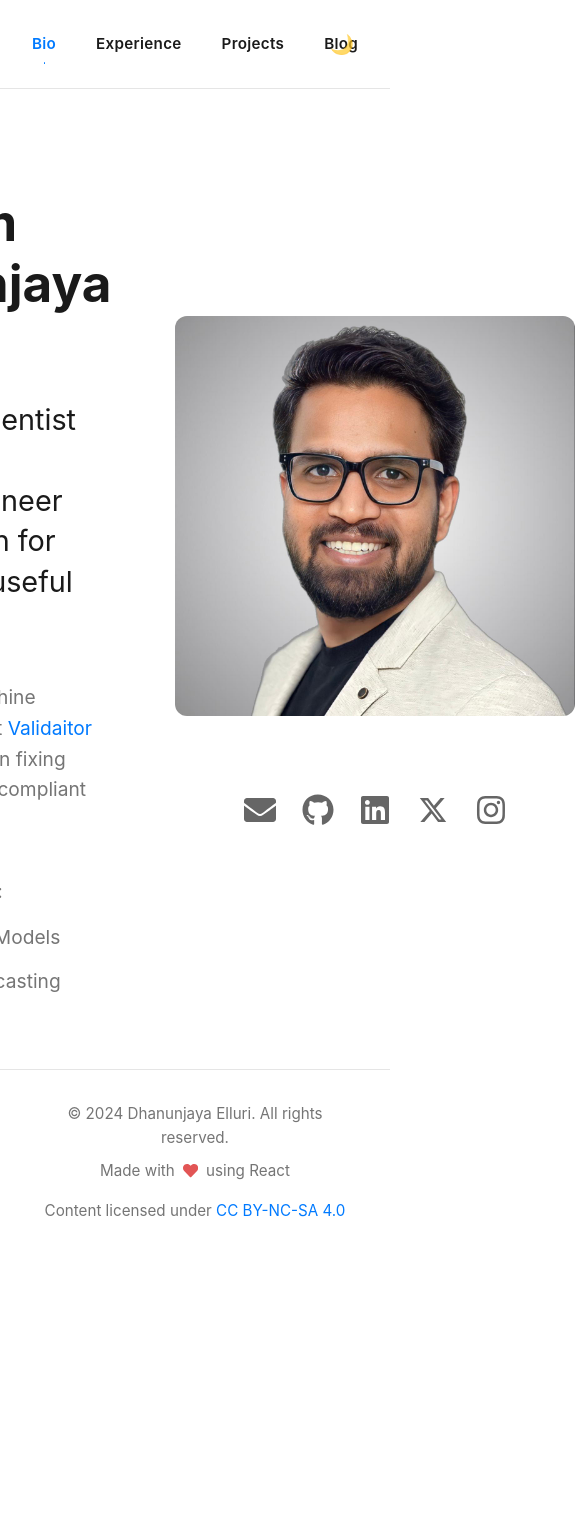
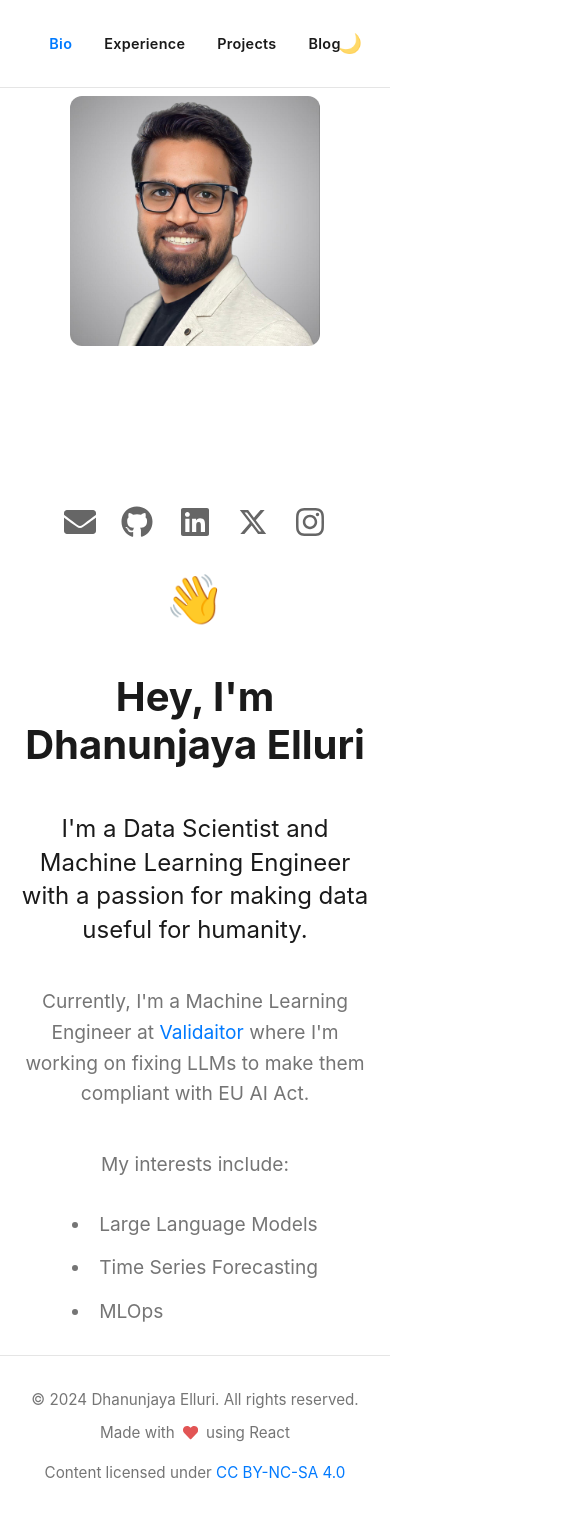
Before and after one commit to Dhanunjaya-Elluri/profile-cv, a React (Vite) app: page /profile-cv/bio in a window 390 px wide. Shown: the whole page, 575 px wide, since content can reach past the window. Before the commit the page ends 1255 px from the top, so only its background shows below. Built offline with nearby package versions, Linux system fonts and the light colour scheme.

Commit message:
feat: add mobile compatibility

```diff
--- a/index.html
+++ b/index.html
@@ -3,7 +3,7 @@
   <head>
     <meta charset="UTF-8" />
     <link rel="icon" type="image/svg+xml" href="/vite.svg" />
-    <meta name="viewport" content="width=device-width, initial-scale=1.0" />
+    <meta name="viewport" content="width=device-width, initial-scale=1.0, maximum-scale=1.0, user-scalable=no">
     <title>Dhanunjaya Elluri</title>
     <!-- Start Single Page Apps for GitHub Pages -->
     <script type="text/javascript">
--- a/src/App.css
+++ b/src/App.css
@@ -730,15 +730,38 @@ h2 {
 /* Responsive styles for projects */
 @media (max-width: 768px) {
   .projects-container {
-    padding: 1.5rem 1rem;
+    padding: 1rem;
+  }
+
+  .projects-header {
+    text-align: center;
   }
 
   .projects-grid {
     grid-template-columns: 1fr;
+    gap: 1.5rem;
   }
 
   .project-card {
     padding: 1.5rem;
+  }
+
+  .project-icon-container {
+    width: 50px;
+    height: 50px;
+    margin-bottom: 1rem;
+  }
+
+  .project-content h2 {
+    font-size: 1.3rem;
+  }
+
+  .project-description {
+    font-size: 1rem;
+  }
+
+  .project-contributions {
+    font-size: 0.95rem;
   }
 }
 
@@ -835,27 +858,27 @@ h2 {
 /* Responsive styles for blog */
 @media (max-width: 768px) {
   .blog-container {
-    padding: 1.5rem 1rem;
+    padding: 1rem;
   }
 
   .blog-preview {
     grid-template-columns: 1fr;
     gap: 1rem;
+    padding: 1.5rem 0;
   }
 
   .blog-meta {
     text-align: left;
+    border-right: none;
     padding-right: 0;
-    border-right: none;
-    margin-bottom: 0.5rem;
   }
 
   .blog-preview h2 {
-    font-size: 1.75rem;
+    font-size: 1.5rem;
   }
 
   .blog-description {
-    font-size: 1.1rem;
+    font-size: 1rem;
   }
 }
 
@@ -1205,3 +1228,216 @@ h2 {
     align-items: center;
   }
 }
+
+/* Update Profile styles for mobile */
+@media (max-width: 768px) {
+  .profile {
+    flex-direction: column-reverse;
+    gap: 1rem;
+    padding: 1rem;
+    text-align: center;
+  }
+
+  .profile-right {
+    width: 100%;
+    max-width: 300px;
+    margin: 0 auto;
+    gap: 0;
+  }
+
+  .profile-image {
+    margin-bottom: 0;
+  }
+
+  .profile-image img {
+    width: 100%;
+    max-width: 250px;
+    margin: 0 auto;
+  }
+
+  .social-links {
+    margin-top: 0.25rem;
+  }
+
+  .intro {
+    display: flex;
+    flex-direction: column;
+    align-items: center;
+  }
+
+  .wave {
+    margin-right: 0;
+    margin-bottom: 1rem;
+  }
+
+  h1 {
+    font-size: 2.5rem;
+    text-align: center;
+  }
+
+  h2 {
+    font-size: 1.5rem;
+    text-align: center;
+  }
+
+  .interests ul {
+    display: inline-block;
+    text-align: left;
+  }
+}
+
+/* Update Experience styles for mobile */
+@media (max-width: 768px) {
+  .experience-container {
+    flex-direction: column;
+    gap: 2rem;
+    padding: 1rem;
+  }
+
+  .right-section {
+    gap: 2rem;
+  }
+
+  .timeline-content h2 {
+    font-size: 1.3rem;
+  }
+
+  .timeline-content h3 {
+    font-size: 1.1rem;
+  }
+
+  .timeline-date {
+    font-size: 0.9rem;
+  }
+
+  .responsibilities ul {
+    padding-left: 1.5rem;
+  }
+
+  .skills-grid {
+    grid-template-columns: 1fr;
+  }
+
+  .resume-download {
+    padding: 1rem;
+  }
+
+  .download-button {
+    width: 100%;
+    justify-content: center;
+  }
+}
+
+/* Update Blog styles for mobile */
+@media (max-width: 768px) {
+  .blog-container {
+    padding: 1rem;
+  }
+
+  .blog-preview {
+    grid-template-columns: 1fr;
+    gap: 1rem;
+    padding: 1.5rem 0;
+  }
+
+  .blog-meta {
+    text-align: left;
+    border-right: none;
+    padding-right: 0;
+  }
+
+  .blog-preview h2 {
+    font-size: 1.5rem;
+  }
+
+  .blog-description {
+    font-size: 1rem;
+  }
+}
+
+/* Update Blog Post styles for mobile */
+@media (max-width: 768px) {
+  .blog-post-container {
+    padding: 1rem;
+    grid-template-columns: 1fr;
+  }
+
+  .blog-post-header h1 {
+    font-size: 2rem;
+  }
+
+  .blog-post-meta {
+    flex-direction: column;
+    gap: 0.5rem;
+  }
+
+  .table-of-contents {
+    display: none;
+  }
+
+  .author-section {
+    flex-direction: column;
+    align-items: center;
+    text-align: center;
+  }
+
+  .author-section .social-links {
+    justify-content: center;
+  }
+}
+
+/* General mobile improvements */
+@media (max-width: 768px) {
+  .main-content {
+    padding: 0;
+  }
+
+  .navbar {
+    padding: 0.5rem 1rem;
+  }
+
+  .nav-links {
+    gap: 0.5rem;
+  }
+
+  .navbar a {
+    padding: 0.5rem 0.75rem;
+    font-size: 0.9rem;
+  }
+
+  .theme-toggle {
+    right: 1rem;
+  }
+
+  .footer-content {
+    padding: 0 1rem;
+  }
+}
+
+/* Small mobile devices */
+@media (max-width: 375px) {
+  .nav-links {
+    gap: 0.25rem;
+  }
+
+  .navbar a {
+    padding: 0.5rem;
+    font-size: 0.85rem;
+  }
+
+  h1 {
+    font-size: 2rem;
+  }
+
+  .profile-image img {
+    max-width: 200px;
+  }
+
+  .profile-right {
+    gap: 0.75rem;
+  }
+
+  .social-links {
+    margin-top: 0.75rem;
+  }
+}
```
